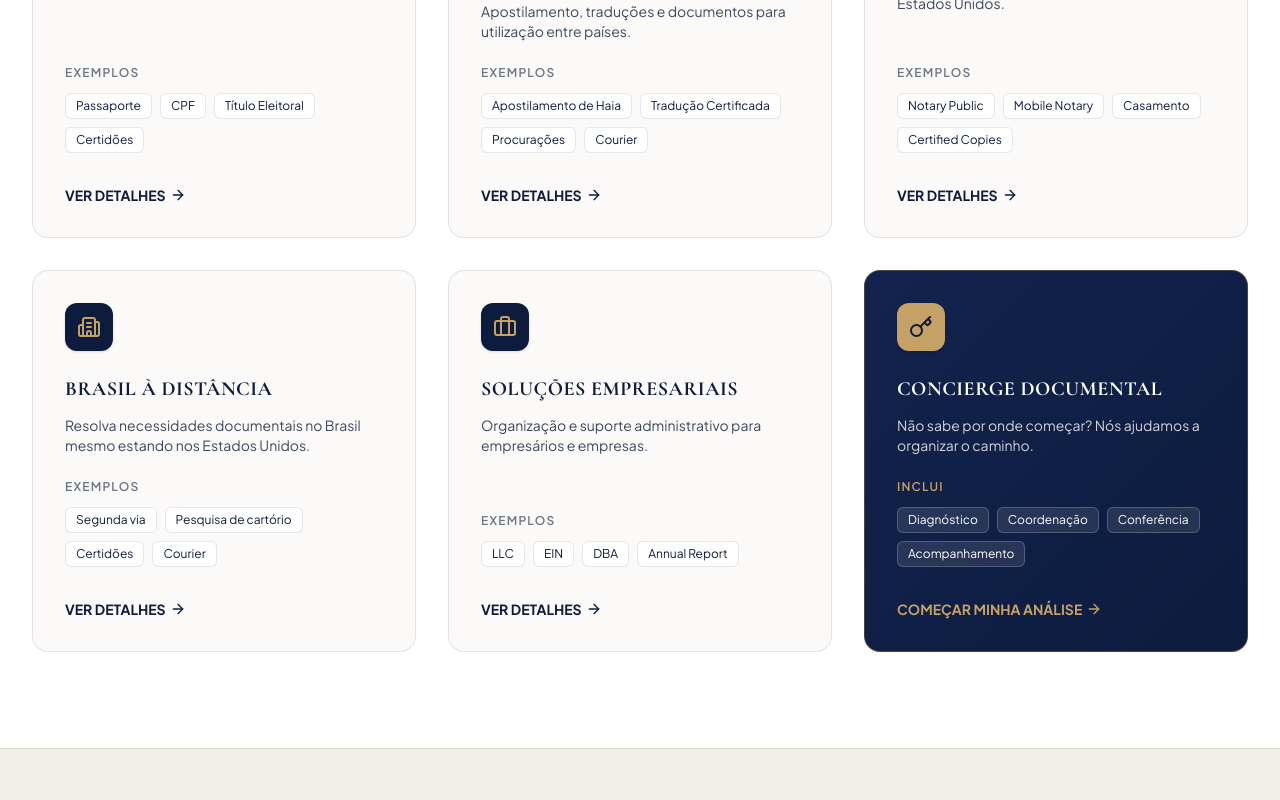
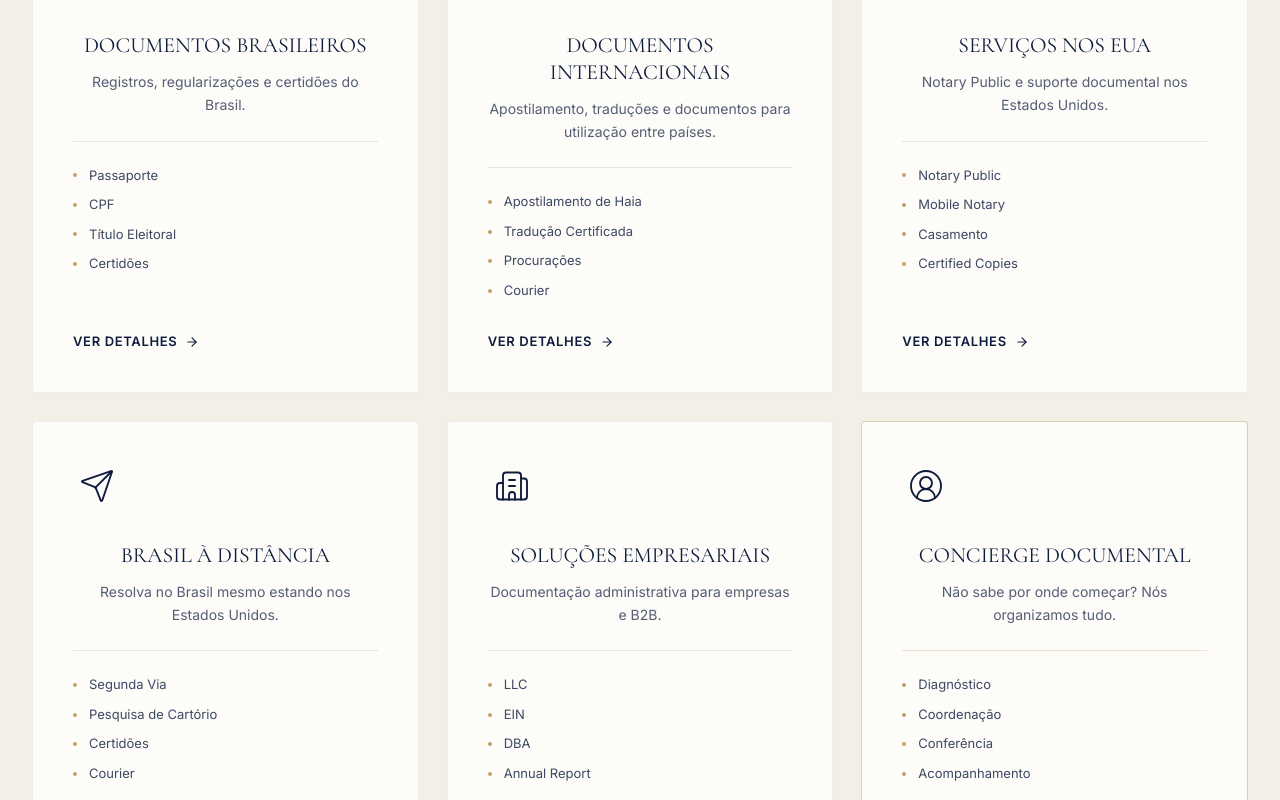
Before and after one commit to wesleynunesc1/cartoriobrasileiro, a React (Vite) app: page / in a window 1280 px wide. Shown: the part 1160-1960 px from the top of the page. Built offline with nearby package versions, Linux system fonts and the light colour scheme.

Commit message:
feat: nova secao 'Como podemos ajudar' e tipografia global (Cormorant Garamond + Inter)

```diff
--- a/index.html
+++ b/index.html
@@ -66,7 +66,7 @@
     <link rel="preconnect" href="https://fonts.googleapis.com" />
     <link rel="preconnect" href="https://fonts.gstatic.com" crossorigin />
     <link
-      href="https://fonts.googleapis.com/css2?family=Cormorant+Garamond:ital,wght@0,400;0,500;0,600;0,700;1,400;1,600&family=Plus+Jakarta+Sans:wght@300;400;500;600;700&display=swap"
+      href="https://fonts.googleapis.com/css2?family=Cormorant+Garamond:ital,wght@0,400;0,500;0,600;0,700;1,400;1,600&family=Inter:wght@300;400;500;600;700&display=swap"
       rel="stylesheet"
     />
 
--- a/src/components/ComoPodemosAjudar.tsx
+++ b/src/components/ComoPodemosAjudar.tsx
@@ -1,6 +1,6 @@
 import React from 'react';
 import { Link } from 'react-router-dom';
-import { ArrowRight, FileText, Globe2, MapPin, Building2, Briefcase, Key } from 'lucide-react';
+import { ArrowRight, Globe, Globe2, MapPin, Send, Building2, UserCircle2 } from 'lucide-react';
 
 const categories = [
   {
@@ -8,7 +8,7 @@ const categories = [
     title: 'DOCUMENTOS BRASILEIROS',
     description: 'Registros, regularizações e certidões do Brasil.',
     examples: ['Passaporte', 'CPF', 'Título Eleitoral', 'Certidões'],
-    icon: FileText,
+    icon: Globe,
   },
   {
     id: 'documentos-internacionais',
@@ -27,97 +27,119 @@ const categories = [
   {
     id: 'brasil-a-distancia',
     title: 'BRASIL À DISTÂNCIA',
-    description: 'Resolva necessidades documentais no Brasil mesmo estando nos Estados Unidos.',
-    examples: ['Segunda via', 'Pesquisa de cartório', 'Certidões', 'Courier'],
-    icon: Building2,
+    description: 'Resolva no Brasil mesmo estando nos Estados Unidos.',
+    examples: ['Segunda Via', 'Pesquisa de Cartório', 'Certidões', 'Courier'],
+    icon: Send,
   },
   {
     id: 'solucoes-empresariais',
     title: 'SOLUÇÕES EMPRESARIAIS',
-    description: 'Organização e suporte administrativo para empresários e empresas.',
+    description: 'Documentação administrativa para empresas e B2B.',
     examples: ['LLC', 'EIN', 'DBA', 'Annual Report'],
-    icon: Briefcase,
+    icon: Building2,
   }
 ];
 
 export const ComoPodemosAjudar: React.FC = () => {
   return (
-    <section id="servicos" className="py-20 sm:py-24 bg-white relative">
-      <div className="w-full max-w-[1540px] mx-auto px-4 sm:px-6 lg:px-8">
-        <div className="text-center max-w-3xl mx-auto mb-14 sm:mb-16">
-          <h2 className="font-serif text-3xl sm:text-4xl text-[#0D1B3D] font-semibold mb-4">
-            COMO PODEMOS AJUDAR VOCÊ?
+    <section id="servicos" className="py-20 sm:py-24 bg-[#F2EFE6] relative">
+      <div className="w-full max-w-[1280px] mx-auto px-4 sm:px-6 lg:px-8">
+
+        {/* Section Header */}
+        <div className="text-center max-w-3xl mx-auto mb-16 sm:mb-20">
+          <div className="w-10 h-[2px] bg-[#C6A166] mx-auto mb-6"></div>
+          <h2 className="font-serif text-4xl lg:text-[2.75rem] text-[#0D1B3D] mb-5 tracking-tight">
+            Como podemos ajudar você?
           </h2>
-          <p className="text-[#0D1B3D]/70 text-base sm:text-lg">
+          <p className="font-sans text-[#0D1B3D]/70 text-base sm:text-lg max-w-2xl mx-auto">
             Escolha uma categoria e descubra como podemos organizar seu processo documental.
           </p>
         </div>
 
-        <div className="grid grid-cols-1 md:grid-cols-2 xl:grid-cols-3 gap-6 sm:gap-8">
+        {/* Grid de 6 Cards */}
+        <div className="grid grid-cols-1 md:grid-cols-2 lg:grid-cols-3 gap-6 lg:gap-7">
+
+          {/* Primeiros 5 Cards Normais */}
           {categories.map((cat) => {
             const Icon = cat.icon;
             return (
-              <div key={cat.id} className="flex flex-col bg-[#F2EFE6]/30 border border-[#0D1B3D]/10 rounded-2xl p-6 sm:p-8 hover:border-[#C6A166]/50 transition-all group">
-                <div className="w-12 h-12 bg-[#0D1B3D] text-[#C6A166] rounded-xl flex items-center justify-center mb-6 shadow-sm">
-                  <Icon className="w-6 h-6" />
+              <div
+                key={cat.id}
+                className="flex flex-col bg-[#FDFCF9] border border-[#0D1B3D]/[0.06] rounded-[4px] p-8 sm:p-10 hover:shadow-[0_4px_18px_rgba(13,27,61,0.05)] hover:-translate-y-[2px] hover:border-[#C6A166]/40 transition-all duration-250 ease-in-out group h-full"
+              >
+                {/* Ícone Minimalista */}
+                <div className="mb-8 flex items-center justify-center w-12 h-12 text-[#0D1B3D]">
+                  <Icon className="w-9 h-9 stroke-[1.25]" />
                 </div>
-                <h3 className="font-serif text-xl text-[#0D1B3D] font-bold mb-3 tracking-wide">
+
+                {/* Textos */}
+                <div className="text-center mb-6">
+                  <h3 className="font-serif text-[1.35rem] leading-tight text-[#0D1B3D] mb-3">
                     {cat.title}
                   </h3>
-                <p className="text-[#0D1B3D]/80 text-sm mb-6 flex-grow">
+                  <p className="text-[#0D1B3D]/70 text-[14px] leading-relaxed font-sans">
                     {cat.description}
                   </p>
-                <div className="mb-8">
-                  <p className="text-xs font-semibold text-[#0D1B3D]/60 uppercase tracking-widest mb-3">Exemplos</p>
-                  <ul className="flex flex-wrap gap-2">
+                </div>
+
+                {/* Divisor */}
+                <div className="w-full h-px bg-[#0D1B3D]/10 mb-6"></div>
+
+                {/* Lista de Exemplos */}
+                <ul className="mb-8 space-y-2.5">
                   {cat.examples.map(ex => (
-                      <li key={ex} className="text-xs text-[#0D1B3D] bg-white border border-[#0D1B3D]/10 px-2.5 py-1 rounded-md">
+                    <li key={ex} className="flex items-center text-[13px] text-[#0D1B3D]/80 font-sans">
+                      <span className="w-1 h-1 rounded-full bg-[#C6A166] mr-3"></span>
                       {ex}
                     </li>
                   ))}
                 </ul>
-                </div>
+
+                {/* CTA Inferior */}
                 <Link
                   to={`/servicos/${cat.id}`}
-                  className="inline-flex items-center text-sm font-bold text-[#0D1B3D] hover:text-[#C6A166] transition-colors group-hover:underline decoration-[#C6A166] underline-offset-4"
+                  className="mt-auto inline-flex items-center text-[13px] uppercase tracking-wider font-semibold text-[#0D1B3D] group-hover:text-[#C6A166] transition-colors"
                 >
-                  VER DETALHES <ArrowRight className="w-4 h-4 ml-1 transition-transform group-hover:translate-x-1" />
+                  VER DETALHES <ArrowRight className="w-3.5 h-3.5 ml-2 transition-transform group-hover:translate-x-[3px]" />
                 </Link>
               </div>
             );
           })}
 
-          {/* Concierge Highlight Card */}
-          <div className="flex flex-col bg-[#0D1B3D] border border-[#C6A166]/30 rounded-2xl p-6 sm:p-8 hover:shadow-xl hover:shadow-[#0D1B3D]/10 transition-all group relative overflow-hidden">
-            <div className="absolute inset-0 bg-gradient-to-br from-[#162B5E] to-transparent opacity-50" />
-            <div className="relative z-10 flex flex-col h-full">
-              <div className="w-12 h-12 bg-[#C6A166] text-[#0D1B3D] rounded-xl flex items-center justify-center mb-6 shadow-sm">
-                <Key className="w-6 h-6" />
+          {/* Card 6: CONCIERGE DOCUMENTAL (Destaque Sutil) */}
+          <div className="flex flex-col bg-[#FDFCF9] border border-[#C6A166]/50 rounded-[4px] p-8 sm:p-10 hover:shadow-[0_4px_18px_rgba(13,27,61,0.05)] hover:-translate-y-[2px] transition-all duration-250 ease-in-out group h-full">
+            <div className="mb-8 flex items-center justify-center w-12 h-12 text-[#0D1B3D]">
+              <UserCircle2 className="w-9 h-9 stroke-[1.25]" />
             </div>
-              <h3 className="font-serif text-xl text-white font-bold mb-3 tracking-wide">
+
+            <div className="text-center mb-6">
+              <h3 className="font-serif text-[1.35rem] leading-tight text-[#0D1B3D] mb-3">
                 CONCIERGE DOCUMENTAL
               </h3>
-              <p className="text-white/80 text-sm mb-6 flex-grow">
-                Não sabe por onde começar? Nós ajudamos a organizar o caminho.
+              <p className="text-[#0D1B3D]/70 text-[14px] leading-relaxed font-sans">
+                Não sabe por onde começar? Nós organizamos tudo.
               </p>
-              <div className="mb-8">
-                <p className="text-xs font-semibold text-[#C6A166] uppercase tracking-widest mb-3">Inclui</p>
-                <ul className="flex flex-wrap gap-2">
+            </div>
+
+            <div className="w-full h-px bg-[#C6A166]/30 mb-6"></div>
+
+            <ul className="mb-8 space-y-2.5">
               {['Diagnóstico', 'Coordenação', 'Conferência', 'Acompanhamento'].map(ex => (
-                    <li key={ex} className="text-xs text-white bg-white/10 border border-white/20 px-2.5 py-1 rounded-md">
+                <li key={ex} className="flex items-center text-[13px] text-[#0D1B3D]/80 font-sans">
+                  <span className="w-1 h-1 rounded-full bg-[#C6A166] mr-3"></span>
                   {ex}
                 </li>
               ))}
             </ul>
-              </div>
+
             <Link
               to="/concierge-documental"
-                className="inline-flex items-center text-sm font-bold text-[#C6A166] transition-colors group-hover:text-white"
+              className="mt-auto inline-flex items-center text-[13px] uppercase tracking-wider font-semibold text-[#C6A166] hover:text-[#A68249] transition-colors"
             >
-                COMEÇAR MINHA ANÁLISE <ArrowRight className="w-4 h-4 ml-1 transition-transform group-hover:translate-x-1" />
+              COMEÇAR MINHA ANÁLISE <ArrowRight className="w-3.5 h-3.5 ml-2 transition-transform group-hover:translate-x-[3px]" />
             </Link>
           </div>
-          </div>
+
         </div>
       </div>
     </section>
--- a/src/index.css
+++ b/src/index.css
@@ -2,7 +2,7 @@
 
 @theme {
   --font-serif: "Cormorant Garamond", Georgia, serif;
-  --font-sans: "Plus Jakarta Sans", system-ui, -apple-system, sans-serif;
+  --font-sans: "Inter", system-ui, -apple-system, sans-serif;
   --color-navy: #0D1B3D;
   --color-navy-dark: #070E21;
   --color-navy-light: #162B5E;
```
Lines whose indentation alone changed are shown as unchanged.
